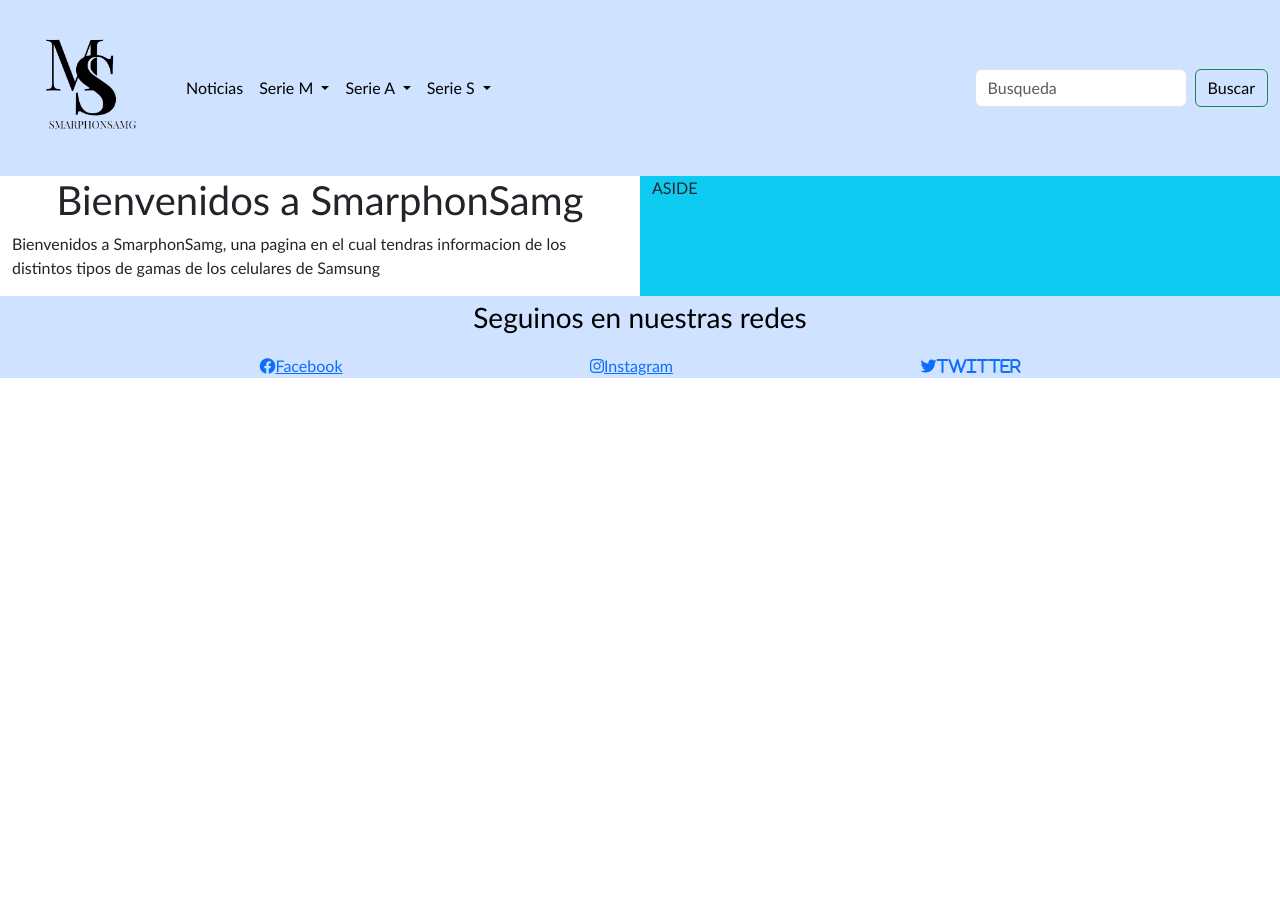
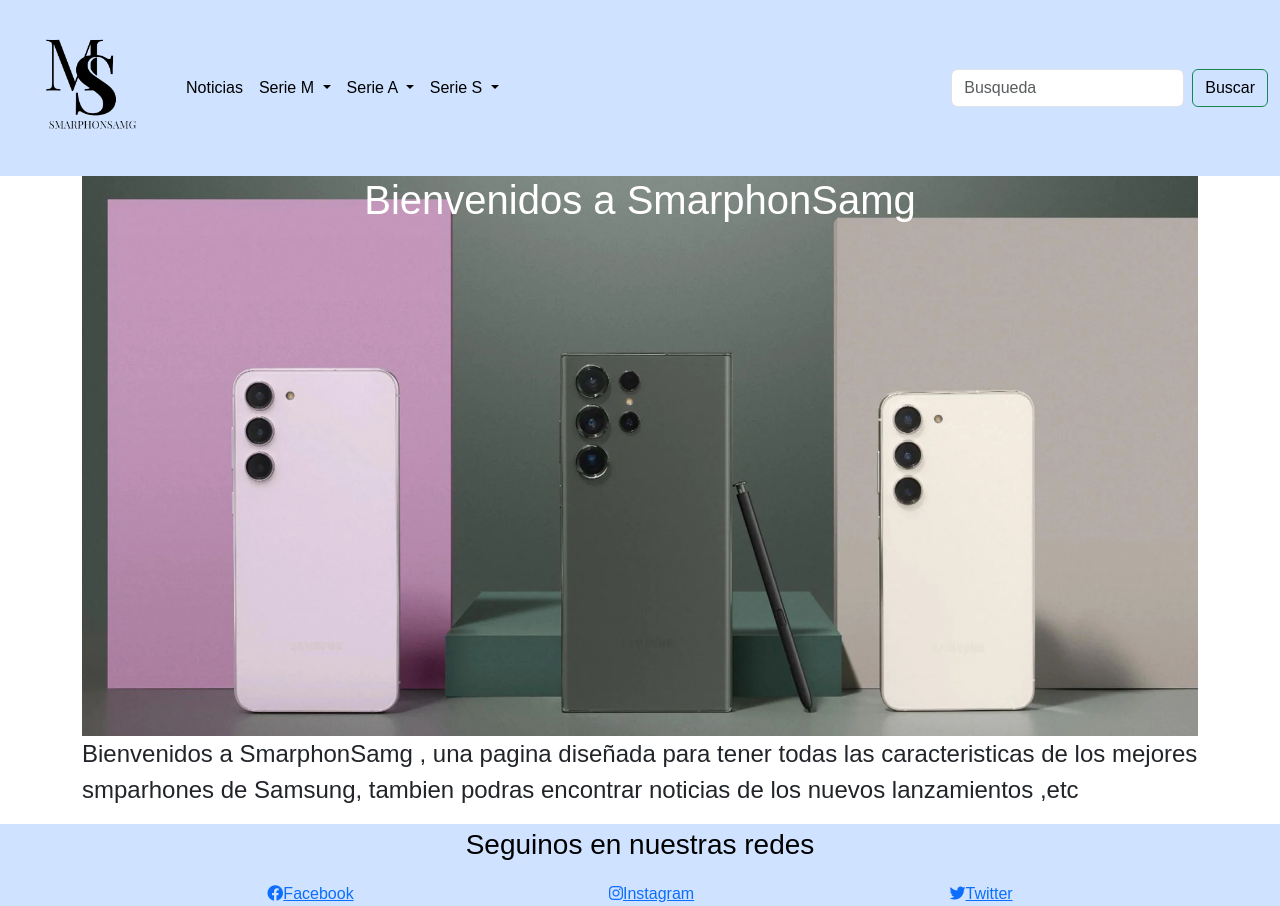
Before and after one commit to lusshi88/entregascoder, a plain HTML site: page Index.html in a window 1280 px wide. Before the commit the page ends 800 px from the top, so only its background shows below. Drawn offline with nearby package versions, Linux system fonts and the light colour scheme.

Commit message:
Se agrega contenido al main, de la pag index.html

```diff
--- a/Index.html
+++ b/Index.html
@@ -70,18 +70,28 @@
 </header>
 
 <!-- Aca pondre la presentacion de la pagina, seria el main -->
-<main class="container-fluid">
-<div class="row  h-100 " >
-  <section class="col " >
-    <h1 class="d-flex justify-content-center" >Bienvenidos a SmarphonSamg </h1>
-    <p>Bienvenidos a SmarphonSamg, una pagina en el cual tendras informacion de los distintos tipos de gamas de los celulares de Samsung </p>
+<main class="container">
+    <div class="fondoindex  d-flex justify-content-center  ">
+
+      <h1 class="text-white" >Bienvenidos a SmarphonSamg</h1>
+
+    </div>
 
 
-  </section>
-  <aside class="col bg-info ">ASIDE</aside>
+
+
+  </div>
+
+<div class="col">
+  <p class="fs-4" >Bienvenidos a SmarphonSamg , una pagina diseñada para tener todas las caracteristicas de los mejores smparhones de Samsung, tambien podras encontrar noticias de los nuevos lanzamientos ,etc
+
+</p>
+
 </div>
 
+
 </main>
+
 
 <!-- En el footer, puse las redes sociales ._. -->
 
@@ -92,7 +102,7 @@
 
 <a href="#"><i class="fa-brands fa-facebook text-"></i>Facebook</a>
 <a href="#"><i class="fa-brands fa-instagram"></i>Instagram</a>
-<a href="#"><i class="fa-brands fa-twitter">Twitter</i></a>
+<a href="#"><i class="fa-brands fa-twitter"></i>Twitter</a>
 </nav>
 
 </div>
--- a/css/estilo.css
+++ b/css/estilo.css
@@ -6,9 +6,18 @@
 
 body {
      height: 100vh;
-     font-family: 'Gill Sans', 'Gill Sans MT', Calibri, 'Trebuchet MS', sans-serif;
+     font-family:sans-serif;
 
 }
+
+.fondoindex { background-image: url(../assets/img/fondoindex.jpg);
+    height: 70vh;
+    background-position: center;
+    background-repeat: no-repeat;
+    background-size: cover;
+
+}
+
 .fondo23 { background-image: url(../assets/img/fondos23.jpg);
     height: 90vh;
     background-position: center;
```
Also changed, not shown: pages/A34.html (+2 -2 lines), pages/A54.html (+2 -2 lines), pages/M54.html (+2 -2 lines), pages/S23.html (+2 -2 lines), pages/S23Plus.html (+2 -2 lines), pages/S23Ultra.html (+9 -3 lines), pages/noticias.html (+2 -2 lines), assets/img/fondoindex.jpg (added).
